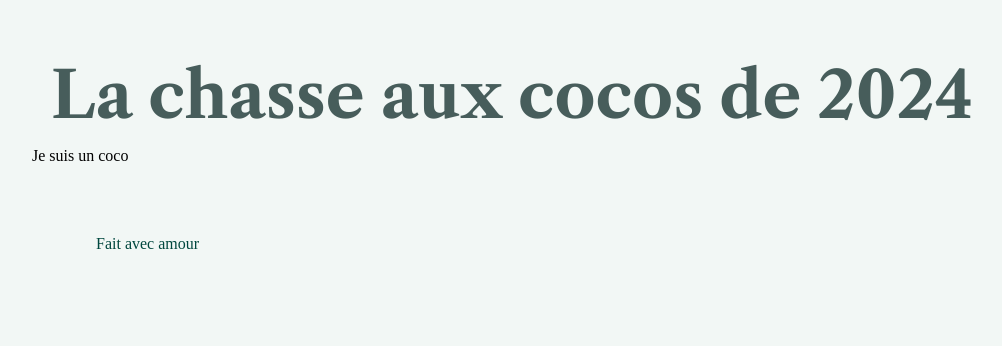
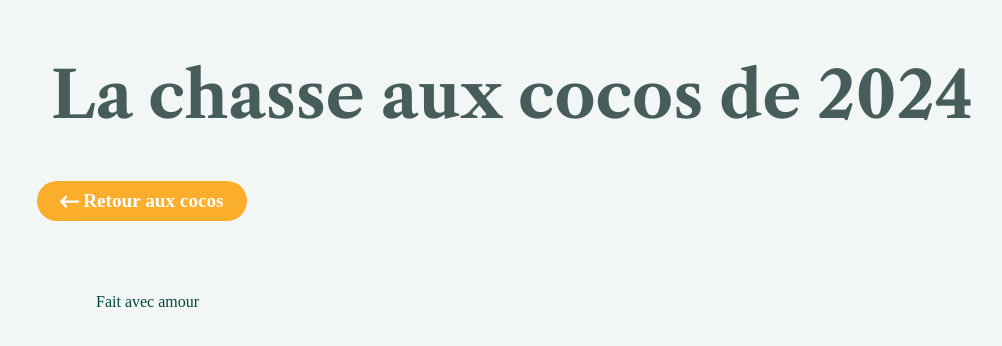
Before and after one commit to Marie-EveGauthier/paques, a React (Vite) app: page /cocos/1 in a window 1280 px wide. Shown: the top 346 px of the page, without its empty margins (128-1130 px from the left). Built offline with nearby package versions, Linux system fonts and the light colour scheme.

Commit message:
Implement a back to home button in coco page

```diff
--- a/src/components/EasterLink.tsx
+++ b/src/components/EasterLink.tsx
@@ -1,13 +1,13 @@
 import styled from "styled-components";
 import { Link } from "react-router-dom";
 
-const StyledLink = styled(Link)`
+const StyledLink = styled(Link)<{ fontSize?: string }>`
   display: flex;
   gap: 4px;
   align-items: center;
   text-decoration: none;
   font-weight: 600;
-  font-size: 0.8rem;
+  font-size: ${({ fontSize }) => (fontSize ? fontSize : "0.8rem")};
 
   color: var(--color-white);
   background-color: var(--color-yellow);
@@ -17,8 +17,12 @@ const StyledLink = styled(Link)`
   margin: 5px;
 `;
 
-const EasterLink = ({ to, children }) => {
-  return <StyledLink to={to}>{children}</StyledLink>;
+const EasterLink = ({ to, children, fontSize }) => {
+  return (
+    <StyledLink to={to} fontSize={fontSize}>
+      {children}
+    </StyledLink>
+  );
 };
 
 export default EasterLink;
--- a/src/routes/coco.tsx
+++ b/src/routes/coco.tsx
@@ -1,3 +1,28 @@
-export default function Coco() {
-  return <div>Je suis un coco</div>;
-}
+import styled from "styled-components";
+import { FaArrowLeftLong } from "react-icons/fa6";
+
+import EasterLink from "../components/EasterLink";
+
+const Wrapper = styled.div`
+  display: flex;
+  flex-direction: column;
+`;
+
+const WrapperLink = styled.nav`
+  width: fit-content;
+  margin-top: 2rem;
+`;
+
+const Coco = () => {
+  return (
+    <Wrapper>
+      <WrapperLink>
+        <EasterLink to="/" fontSize="1.2rem">
+          <FaArrowLeftLong /> Retour aux cocos
+        </EasterLink>
+      </WrapperLink>
+    </Wrapper>
+  );
+};
+
+export default Coco;
```
